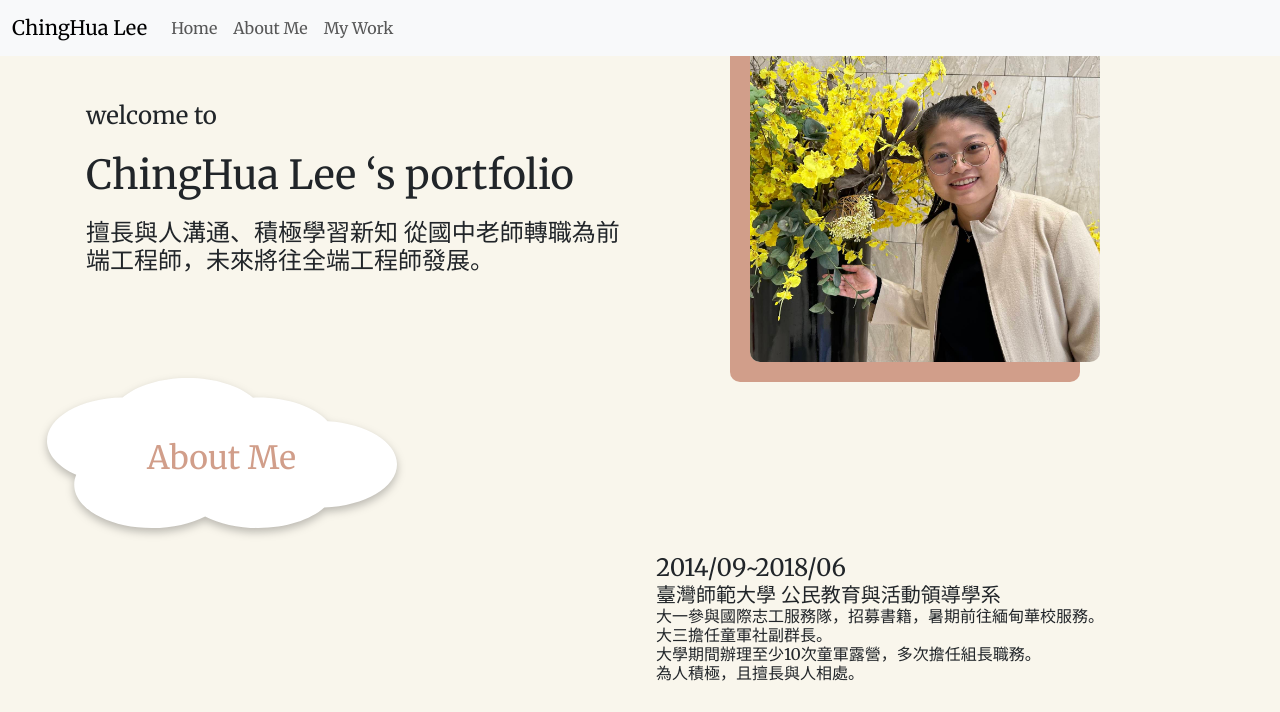
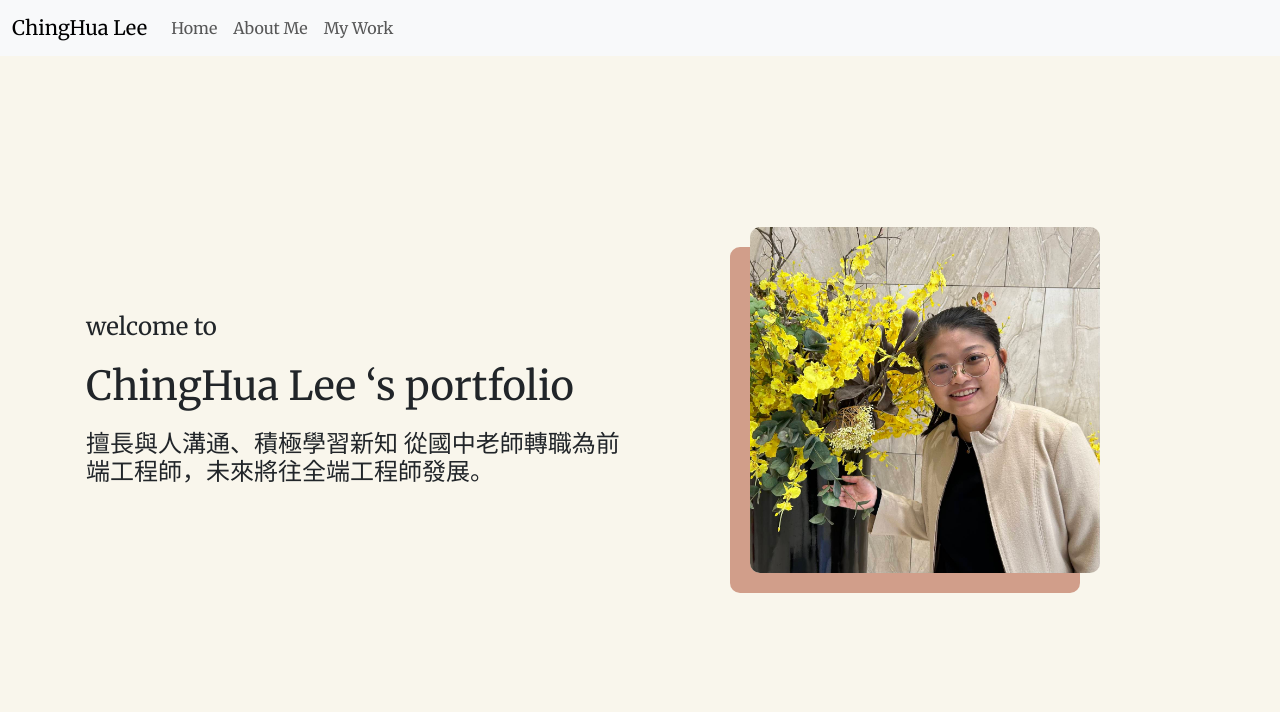
Before and after one commit to leechinghua/index.html, a plain HTML site: page index.html in a window 1280 px wide. Shown: the top 712 px of the page. Drawn offline with nearby package versions, Linux system fonts and the light colour scheme.

Commit message:
調整section1高度

```diff
--- a/index.html
+++ b/index.html
@@ -47,7 +47,7 @@
       </nav>
     </header>
     <main class="container">
-      <section class="section">
+      <section class="section section1">
         <div class="row">
           <div class="col-md-6 col-12 left p-3">
             <div class="leftColumn">
--- a/style.css
+++ b/style.css
@@ -39,6 +39,9 @@ body {
   display: flex;
   align-items: center;
   justify-content: center;
+}
+.section1{
+  height: 100vh;
 }
 .section2{
   flex-direction: column;
```
